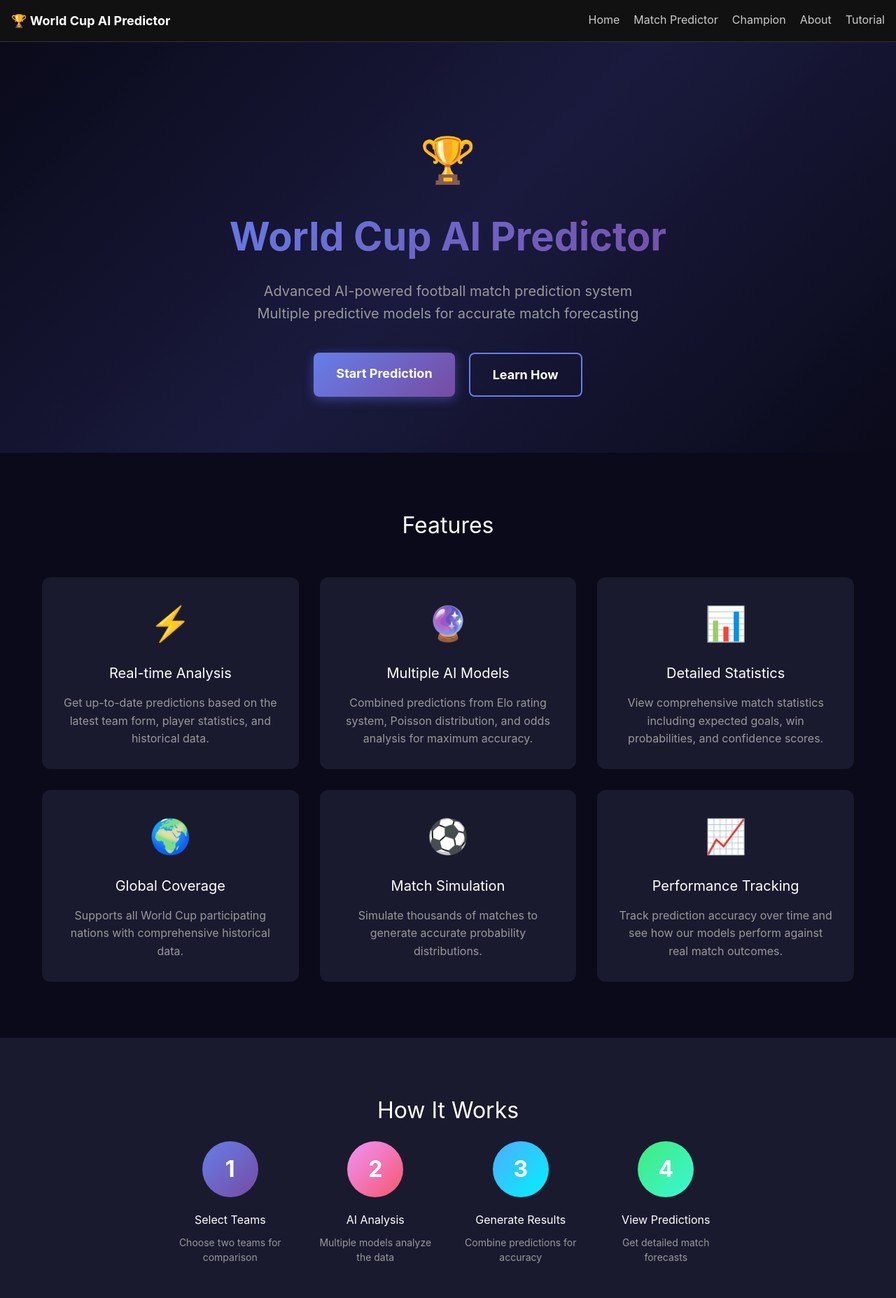
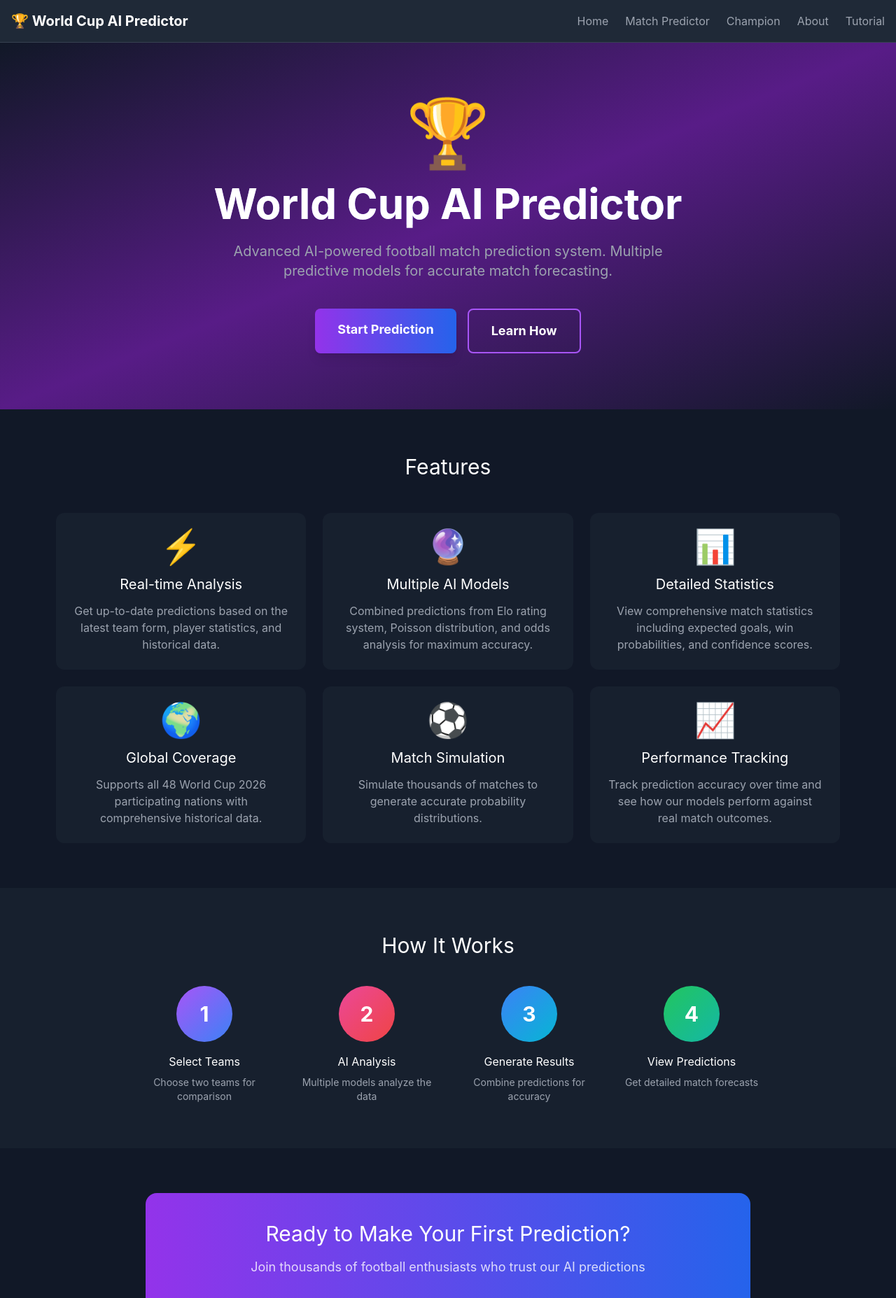
Before and after one commit to icyman926/worldcup-AIpredictor, a Next.js app in the folder website/: page / in a window 1280 px wide. Shown: the top 1855 px of the page at 70% size. Built offline with nearby package versions, Linux system fonts and the light colour scheme.

Commit message:
Update pages to use Tailwind CSS

```diff
--- a/website/components/Layout.js
+++ b/website/components/Layout.js
@@ -2,19 +2,21 @@ import Link from 'next/link';
 
 export default function Layout({ children }) {
   return (
-    <div style={{minHeight:'100vh',display:'flex',flexDirection:'column',background:'#0a0a1a'}}>
-      <nav style={{background:'#111',padding:'16px',display:'flex',gap:'20px',borderBottom:'1px solid #333',flexWrap:'wrap'}}>
-        <Link href="/" style={{color:'#fff',textDecoration:'none',fontWeight:'bold',fontSize:'18px'}}>🏆 World Cup AI Predictor</Link>
-        <div style={{marginLeft:'auto',display:'flex',gap:'20px',flexWrap:'wrap'}}>
-          <Link href="/" style={{color:'#ccc',textDecoration:'none',transition:'color 0.2s'}}>Home</Link>
-          <Link href="/predict" style={{color:'#ccc',textDecoration:'none',transition:'color 0.2s'}}>Match Predictor</Link>
-          <Link href="/champion" style={{color:'#ccc',textDecoration:'none',transition:'color 0.2s'}}>Champion</Link>
-          <Link href="/about" style={{color:'#ccc',textDecoration:'none',transition:'color 0.2s'}}>About</Link>
-          <Link href="/howto" style={{color:'#ccc',textDecoration:'none',transition:'color 0.2s'}}>Tutorial</Link>
+    <div className="min-h-screen flex flex-col bg-gray-900">
+      <nav className="bg-gray-800 px-4 py-4 border-b border-gray-700 flex items-center justify-between flex-wrap">
+        <Link href="/" className="text-white font-bold text-xl flex items-center gap-2">
+          🏆 World Cup AI Predictor
+        </Link>
+        <div className="flex gap-6 flex-wrap">
+          <Link href="/" className="text-gray-400 hover:text-white transition-colors">Home</Link>
+          <Link href="/predict" className="text-gray-400 hover:text-white transition-colors">Match Predictor</Link>
+          <Link href="/champion" className="text-gray-400 hover:text-white transition-colors">Champion</Link>
+          <Link href="/about" className="text-gray-400 hover:text-white transition-colors">About</Link>
+          <Link href="/howto" className="text-gray-400 hover:text-white transition-colors">Tutorial</Link>
         </div>
       </nav>
-      <main style={{flex:1}}>{children}</main>
-      <footer style={{background:'#111',padding:'20px',textAlign:'center',color:'#666',borderTop:'1px solid #333'}}>
+      <main className="flex-1">{children}</main>
+      <footer className="bg-gray-800 px-4 py-6 text-center text-gray-500 border-t border-gray-700">
         <p>© 2026 World Cup AI Predictor | Powered by Multiple AI Models</p>
       </footer>
     </div>
--- a/website/pages/index.js
+++ b/website/pages/index.js
@@ -8,107 +8,106 @@ export default function Home() {
         <title>World Cup AI Predictor</title>
       </Head>
 
-      <div style={{textAlign:'center',padding:'120px 20px 80px',background:'linear-gradient(135deg, #0a0a1a 0%, #1a1a3e 50%, #0a0a1a 100%)'}}>
-        <div style={{maxWidth:'800px',margin:'0 auto'}}>
-          <div style={{fontSize:'64px',marginBottom:'20px'}}>🏆</div>
-          <h1 style={{fontSize:'56px',fontWeight:'bold',color:'#fff',marginBottom:'20px',background:'linear-gradient(135deg, #667eea 0%, #764ba2 100%)',WebkitBackgroundClip:'text',WebkitTextFillColor:'transparent'}}>
+      <div className="text-center py-20 px-4 bg-gradient-to-br from-gray-900 via-purple-900 to-gray-900">
+        <div className="max-w-4xl mx-auto">
+          <div className="text-8xl mb-6">🏆</div>
+          <h1 className="text-5xl md:text-6xl font-bold text-white mb-6 bg-gradient-to-r from-purple-400 to-blue-500 bg-clip-text text-transparent">
             World Cup AI Predictor
           </h1>
-          <p style={{color:'#999',fontSize:'20px',marginBottom:'40px',lineHeight:'1.6'}}>
-            Advanced AI-powered football match prediction system<br/>
-            Multiple predictive models for accurate match forecasting
+          <p className="text-gray-400 text-xl mb-10 max-w-2xl mx-auto">
+            Advanced AI-powered football match prediction system. Multiple predictive models for accurate match forecasting.
           </p>
-          <div style={{display:'flex',gap:'20px',justifyContent:'center',flexWrap:'wrap'}}>
-            <a href="/predict" style={{background:'linear-gradient(135deg, #667eea 0%, #764ba2 100%)',color:'#fff',padding:'16px 32px',borderRadius:'8px',textDecoration:'none',fontSize:'18px',fontWeight:'bold',transition:'transform 0.2s, box-shadow 0.2s',boxShadow:'0 4px 15px rgba(102, 126, 234, 0.4)'}}>
+          <div className="flex flex-col sm:flex-row gap-4 justify-center">
+            <a href="/predict" className="bg-gradient-to-r from-purple-600 to-blue-600 text-white px-8 py-4 rounded-lg font-bold text-lg hover:from-purple-500 hover:to-blue-500 transition-all shadow-lg hover:shadow-purple-500/25">
               Start Prediction
             </a>
-            <a href="/howto" style={{background:'transparent',color:'#fff',padding:'16px 32px',borderRadius:'8px',textDecoration:'none',fontSize:'18px',fontWeight:'bold',border:'2px solid #667eea',transition:'background 0.2s'}}>
+            <a href="/howto" className="bg-transparent text-white px-8 py-4 rounded-lg font-bold text-lg border-2 border-purple-500 hover:bg-purple-500/10 transition-all">
               Learn How
             </a>
           </div>
         </div>
       </div>
 
-      <div style={{maxWidth:'1200px',margin:'0 auto',padding:'80px 20px'}}>
-        <h2 style={{fontSize:'32px',textAlign:'center',marginBottom:'50px',color:'#fff'}}>Features</h2>
-        <div style={{display:'grid',gridTemplateColumns:'repeat(auto-fit,minmax(300px,1fr))',gap:'30px'}}>
-          <div style={{background:'#1a1a2e',borderRadius:'12px',padding:'30px',textAlign:'center',transition:'transform 0.2s'}}>
-            <div style={{fontSize:'48px',marginBottom:'20px'}}>⚡</div>
-            <h3 style={{fontSize:'20px',marginBottom:'15px',color:'#fff'}}>Real-time Analysis</h3>
-            <p style={{color:'#999',lineHeight:'1.6'}}>Get up-to-date predictions based on the latest team form, player statistics, and historical data.</p>
+      <div className="max-w-6xl mx-auto px-4 py-16">
+        <h2 className="text-3xl text-center text-white mb-12">Features</h2>
+        <div className="grid grid-cols-1 md:grid-cols-2 lg:grid-cols-3 gap-6">
+          <div className="bg-gray-800/50 rounded-xl p-6 text-center hover:scale-105 transition-transform">
+            <div className="text-5xl mb-4">⚡</div>
+            <h3 className="text-xl text-white mb-3">Real-time Analysis</h3>
+            <p className="text-gray-400">Get up-to-date predictions based on the latest team form, player statistics, and historical data.</p>
           </div>
 
-          <div style={{background:'#1a1a2e',borderRadius:'12px',padding:'30px',textAlign:'center',transition:'transform 0.2s'}}>
-            <div style={{fontSize:'48px',marginBottom:'20px'}}>🔮</div>
-            <h3 style={{fontSize:'20px',marginBottom:'15px',color:'#fff'}}>Multiple AI Models</h3>
-            <p style={{color:'#999',lineHeight:'1.6'}}>Combined predictions from Elo rating system, Poisson distribution, and odds analysis for maximum accuracy.</p>
+          <div className="bg-gray-800/50 rounded-xl p-6 text-center hover:scale-105 transition-transform">
+            <div className="text-5xl mb-4">🔮</div>
+            <h3 className="text-xl text-white mb-3">Multiple AI Models</h3>
+            <p className="text-gray-400">Combined predictions from Elo rating system, Poisson distribution, and odds analysis for maximum accuracy.</p>
           </div>
 
-          <div style={{background:'#1a1a2e',borderRadius:'12px',padding:'30px',textAlign:'center',transition:'transform 0.2s'}}>
-            <div style={{fontSize:'48px',marginBottom:'20px'}}>📊</div>
-            <h3 style={{fontSize:'20px',marginBottom:'15px',color:'#fff'}}>Detailed Statistics</h3>
-            <p style={{color:'#999',lineHeight:'1.6'}}>View comprehensive match statistics including expected goals, win probabilities, and confidence scores.</p>
+          <div className="bg-gray-800/50 rounded-xl p-6 text-center hover:scale-105 transition-transform">
+            <div className="text-5xl mb-4">📊</div>
+            <h3 className="text-xl text-white mb-3">Detailed Statistics</h3>
+            <p className="text-gray-400">View comprehensive match statistics including expected goals, win probabilities, and confidence scores.</p>
           </div>
 
-          <div style={{background:'#1a1a2e',borderRadius:'12px',padding:'30px',textAlign:'center',transition:'transform 0.2s'}}>
-            <div style={{fontSize:'48px',marginBottom:'20px'}}>🌍</div>
-            <h3 style={{fontSize:'20px',marginBottom:'15px',color:'#fff'}}>Global Coverage</h3>
-            <p style={{color:'#999',lineHeight:'1.6'}}>Supports all World Cup participating nations with comprehensive historical data.</p>
+          <div className="bg-gray-800/50 rounded-xl p-6 text-center hover:scale-105 transition-transform">
+            <div className="text-5xl mb-4">🌍</div>
+            <h3 className="text-xl text-white mb-3">Global Coverage</h3>
+            <p className="text-gray-400">Supports all 48 World Cup 2026 participating nations with comprehensive historical data.</p>
           </div>
 
-          <div style={{background:'#1a1a2e',borderRadius:'12px',padding:'30px',textAlign:'center',transition:'transform 0.2s'}}>
-            <div style={{fontSize:'48px',marginBottom:'20px'}}>⚽</div>
-            <h3 style={{fontSize:'20px',marginBottom:'15px',color:'#fff'}}>Match Simulation</h3>
-            <p style={{color:'#999',lineHeight:'1.6'}}>Simulate thousands of matches to generate accurate probability distributions.</p>
+          <div className="bg-gray-800/50 rounded-xl p-6 text-center hover:scale-105 transition-transform">
+            <div className="text-5xl mb-4">⚽</div>
+            <h3 className="text-xl text-white mb-3">Match Simulation</h3>
+            <p className="text-gray-400">Simulate thousands of matches to generate accurate probability distributions.</p>
           </div>
 
-          <div style={{background:'#1a1a2e',borderRadius:'12px',padding:'30px',textAlign:'center',transition:'transform 0.2s'}}>
-            <div style={{fontSize:'48px',marginBottom:'20px'}}>📈</div>
-            <h3 style={{fontSize:'20px',marginBottom:'15px',color:'#fff'}}>Performance Tracking</h3>
-            <p style={{color:'#999',lineHeight:'1.6'}}>Track prediction accuracy over time and see how our models perform against real match outcomes.</p>
+          <div className="bg-gray-800/50 rounded-xl p-6 text-center hover:scale-105 transition-transform">
+            <div className="text-5xl mb-4">📈</div>
+            <h3 className="text-xl text-white mb-3">Performance Tracking</h3>
+            <p className="text-gray-400">Track prediction accuracy over time and see how our models perform against real match outcomes.</p>
           </div>
         </div>
       </div>
 
-      <div style={{background:'#1a1a2e',padding:'80px 20px'}}>
-        <div style={{maxWidth:'800px',margin:'0 auto',textAlign:'center'}}>
-          <h2 style={{fontSize:'32px',marginBottom:'20px',color:'#fff'}}>How It Works</h2>
-          <div style={{display:'grid',gridTemplateColumns:'repeat(4,1fr)',gap:'30px'}}>
+      <div className="bg-gray-800/50 px-4 py-16">
+        <div className="max-w-4xl mx-auto text-center">
+          <h2 className="text-3xl text-white mb-10">How It Works</h2>
+          <div className="grid grid-cols-2 md:grid-cols-4 gap-8">
             <div>
-              <div style={{width:'80px',height:'80px',margin:'0 auto 20px',background:'linear-gradient(135deg, #667eea 0%, #764ba2 100%)',borderRadius:'50%',display:'flex',alignItems:'center',justifyContent:'center',fontSize:'32px',fontWeight:'bold',color:'white'}}>1</div>
-              <h4 style={{color:'#fff',marginBottom:'10px'}}>Select Teams</h4>
-              <p style={{color:'#999',fontSize:'14px'}}>Choose two teams for comparison</p>
+              <div className="w-20 h-20 mx-auto mb-4 bg-gradient-to-br from-purple-500 to-blue-500 rounded-full flex items-center justify-center text-3xl font-bold text-white">1</div>
+              <h4 className="text-white mb-2">Select Teams</h4>
+              <p className="text-gray-400 text-sm">Choose two teams for comparison</p>
             </div>
             <div>
-              <div style={{width:'80px',height:'80px',margin:'0 auto 20px',background:'linear-gradient(135deg, #f093fb 0%, #f5576c 100%)',borderRadius:'50%',display:'flex',alignItems:'center',justifyContent:'center',fontSize:'32px',fontWeight:'bold',color:'white'}}>2</div>
-              <h4 style={{color:'#fff',marginBottom:'10px'}}>AI Analysis</h4>
-              <p style={{color:'#999',fontSize:'14px'}}>Multiple models analyze the data</p>
+              <div className="w-20 h-20 mx-auto mb-4 bg-gradient-to-br from-pink-500 to-red-500 rounded-full flex items-center justify-center text-3xl font-bold text-white">2</div>
+              <h4 className="text-white mb-2">AI Analysis</h4>
+              <p className="text-gray-400 text-sm">Multiple models analyze the data</p>
             </div>
             <div>
-              <div style={{width:'80px',height:'80px',margin:'0 auto 20px',background:'linear-gradient(135deg, #4facfe 0%, #00f2fe 100%)',borderRadius:'50%',display:'flex',alignItems:'center',justifyContent:'center',fontSize:'32px',fontWeight:'bold',color:'white'}}>3</div>
-              <h4 style={{color:'#fff',marginBottom:'10px'}}>Generate Results</h4>
-              <p style={{color:'#999',fontSize:'14px'}}>Combine predictions for accuracy</p>
+              <div className="w-20 h-20 mx-auto mb-4 bg-gradient-to-br from-blue-500 to-cyan-500 rounded-full flex items-center justify-center text-3xl font-bold text-white">3</div>
+              <h4 className="text-white mb-2">Generate Results</h4>
+              <p className="text-gray-400 text-sm">Combine predictions for accuracy</p>
             </div>
             <div>
-              <div style={{width:'80px',height:'80px',margin:'0 auto 20px',background:'linear-gradient(135deg, #43e97b 0%, #38f9d7 100%)',borderRadius:'50%',display:'flex',alignItems:'center',justifyContent:'center',fontSize:'32px',fontWeight:'bold',color:'white'}}>4</div>
-              <h4 style={{color:'#fff',marginBottom:'10px'}}>View Predictions</h4>
-              <p style={{color:'#999',fontSize:'14px'}}>Get detailed match forecasts</p>
+              <div className="w-20 h-20 mx-auto mb-4 bg-gradient-to-br from-green-500 to-teal-500 rounded-full flex items-center justify-center text-3xl font-bold text-white">4</div>
+              <h4 className="text-white mb-2">View Predictions</h4>
+              <p className="text-gray-400 text-sm">Get detailed match forecasts</p>
             </div>
           </div>
         </div>
       </div>
 
-      <div style={{maxWidth:'1200px',margin:'0 auto',padding:'80px 20px'}}>
-        <div style={{background:'linear-gradient(135deg, #667eea 0%, #764ba2 100%)',borderRadius:'12px',padding:'60px',textAlign:'center'}}>
-          <h2 style={{fontSize:'32px',marginBottom:'20px',color:'#fff'}}>Ready to Make Your First Prediction?</h2>
-          <p style={{color:'rgba(255,255,255,0.9)',marginBottom:'40px',fontSize:'18px'}}>
+      <div className="max-w-4xl mx-auto px-4 py-16">
+        <div className="bg-gradient-to-r from-purple-600 to-blue-600 rounded-2xl p-10 text-center">
+          <h2 className="text-3xl text-white mb-4">Ready to Make Your First Prediction?</h2>
+          <p className="text-white/80 mb-8 text-lg">
             Join thousands of football enthusiasts who trust our AI predictions
           </p>
-          <div style={{display:'flex',gap:'20px',justifyContent:'center',flexWrap:'wrap'}}>
-            <a href="/predict" style={{background:'#fff',color:'#667eea',padding:'16px 40px',borderRadius:'8px',textDecoration:'none',fontSize:'18px',fontWeight:'bold',transition:'transform 0.2s'}}>
+          <div className="flex flex-col sm:flex-row gap-4 justify-center">
+            <a href="/predict" className="bg-white text-purple-600 px-8 py-4 rounded-lg font-bold text-lg hover:shadow-lg transition-all">
               Match Predictor
             </a>
-            <a href="/champion" style={{background:'rgba(0,0,0,0.3)',color:'#fff',padding:'16px 40px',borderRadius:'8px',textDecoration:'none',fontSize:'18px',fontWeight:'bold',border:'2px solid #fff',transition:'transform 0.2s'}}>
+            <a href="/champion" className="bg-black/30 text-white px-8 py-4 rounded-lg font-bold text-lg border-2 border-white hover:bg-white/10 transition-all">
               🏆 Champion Prediction
             </a>
           </div>
```
